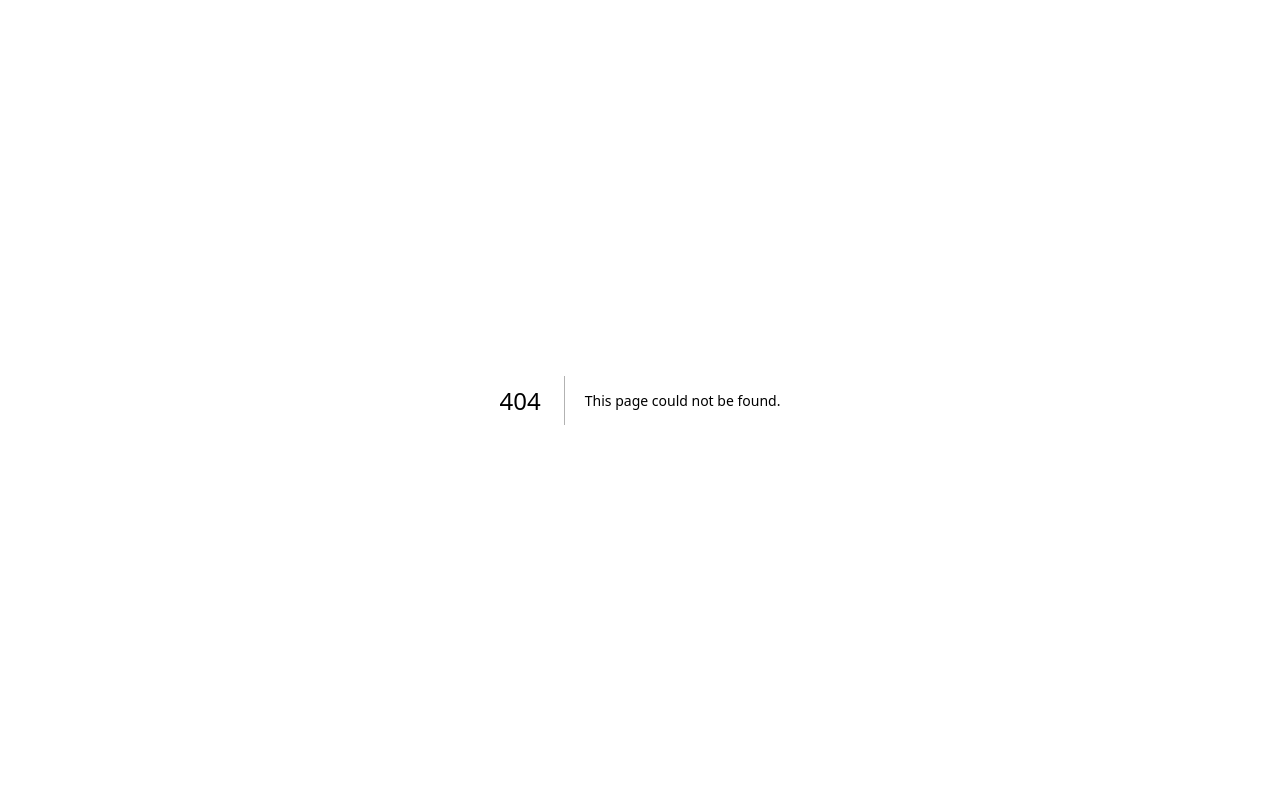
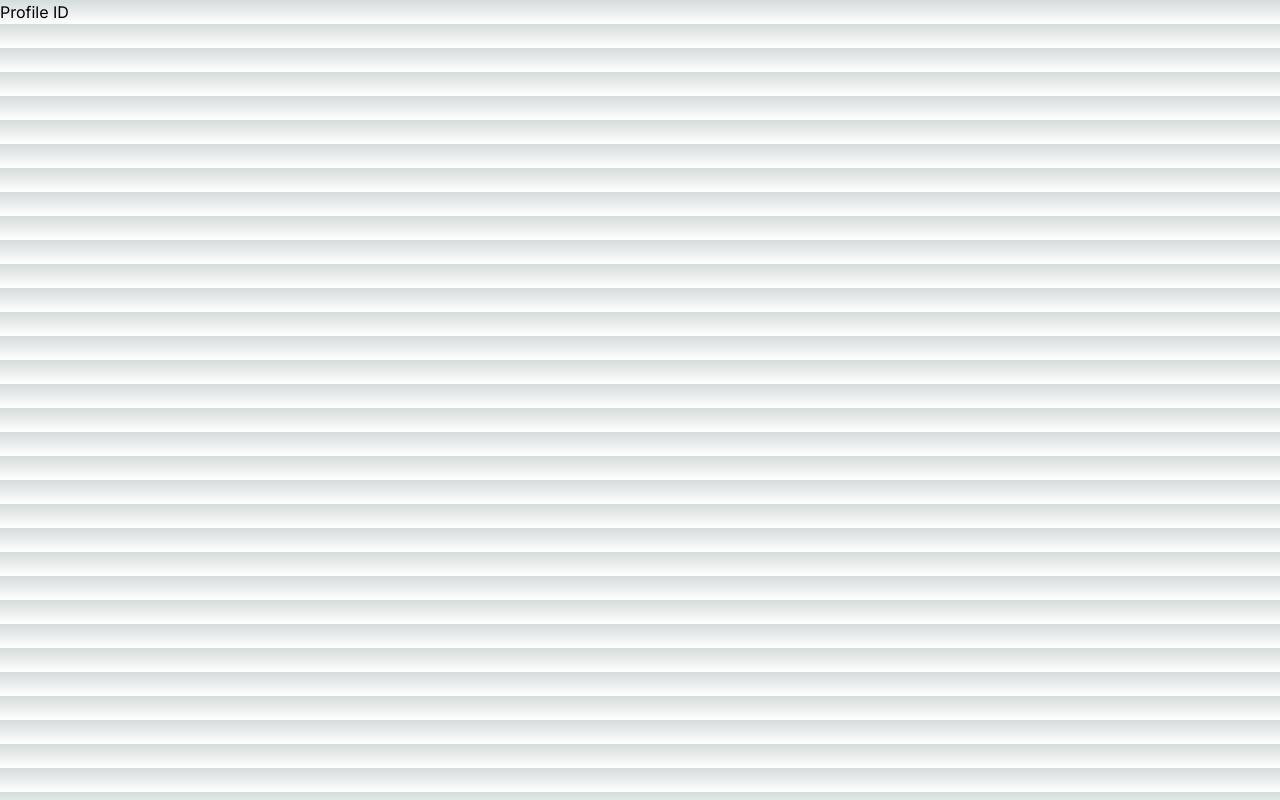
Before and after one commit to hendisantika/NuxtJS14-Course, a Next.js app: page /profile/1 in a window 1280 px wide. Before the commit this address had no page. Built offline with nearby package versions, Linux system fonts and the light colour scheme.

Commit message:
Modify page.tsx🫸🌀✏️📗🐧🐳

```diff
--- /dev/null
+++ b/src/app/profile/[id]/page.tsx
@@ -0,0 +1,3 @@
+export default function profileID() {
+    return <div>Profile ID</div>
+}
```
